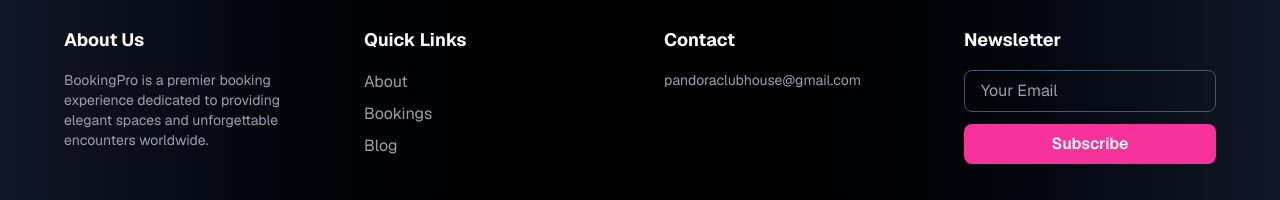
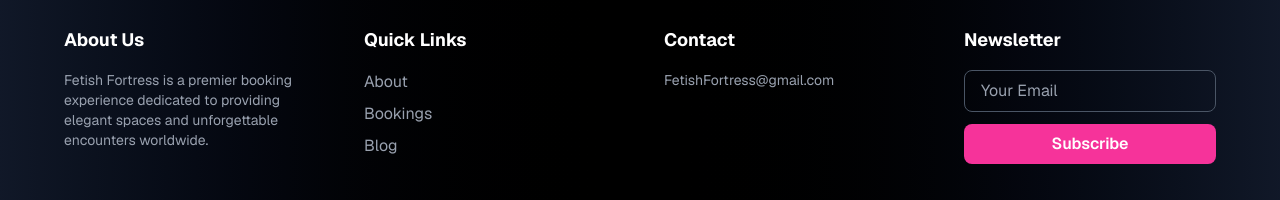
Before and after one commit to onlyedd221-cell/pandorafrontend, a Next.js app: page /dommes in a window 1280 px wide. Shown: the part 1546-1746 px from the top of the page. Built offline with nearby package versions, Linux system fonts and the light colour scheme.

Commit message:
Updated site name on footer.tsx

```diff
--- a/src/app/components/footer.tsx
+++ b/src/app/components/footer.tsx
@@ -25,7 +25,7 @@ export default function Footer() {
         <div>
           <h4 className="font-bold text-lg mb-4">About Us</h4>
           <p className="text-gray-400 text-sm">
-            BookingPro is a premier booking experience dedicated to providing
+            Fetish Fortress is a premier booking experience dedicated to providing
             elegant spaces and unforgettable encounters worldwide.
           </p>
         </div>
@@ -43,7 +43,7 @@ export default function Footer() {
         {/* Contact */}
         <div>
           <h4 className="font-bold text-lg mb-4">Contact</h4>
-          <p className="text-gray-400 text-sm ">pandoraclubhouse@gmail.com</p>
+          <p className="text-gray-400 text-sm ">FetishFortress@gmail.com</p>
           {/* <p className="text-gray-400 text-sm">+1 (555) 123-4567</p> */}
         </div>
 
```
